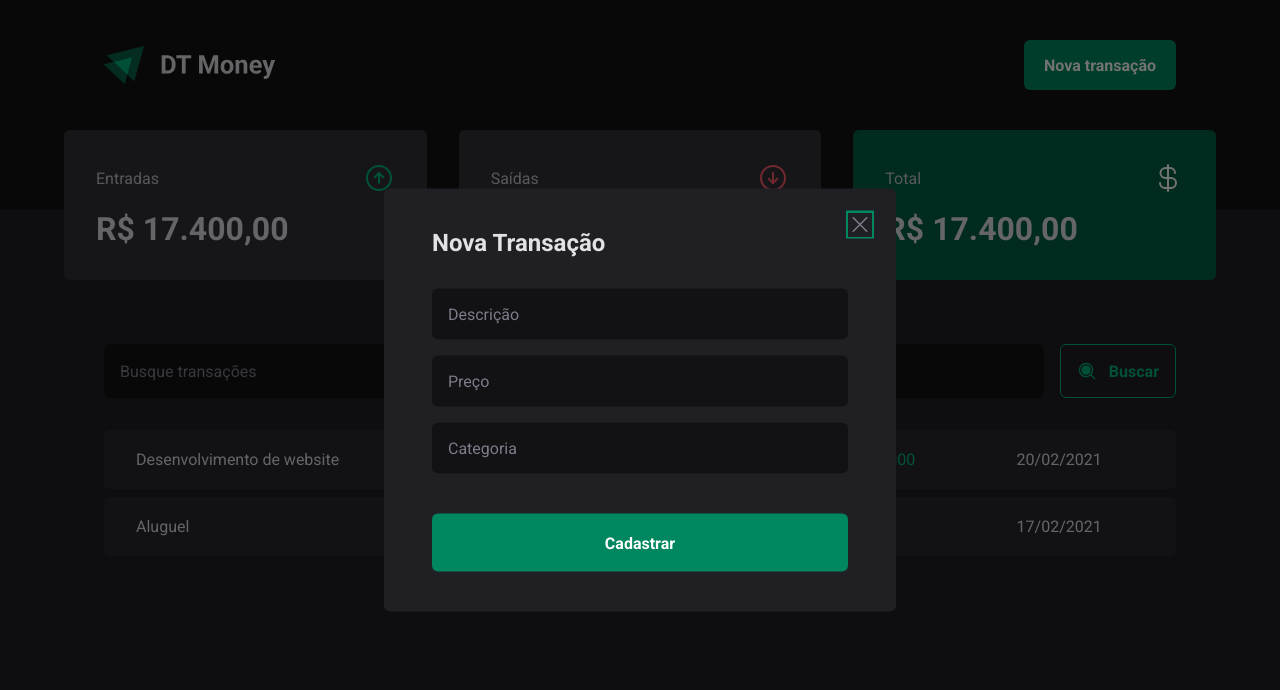
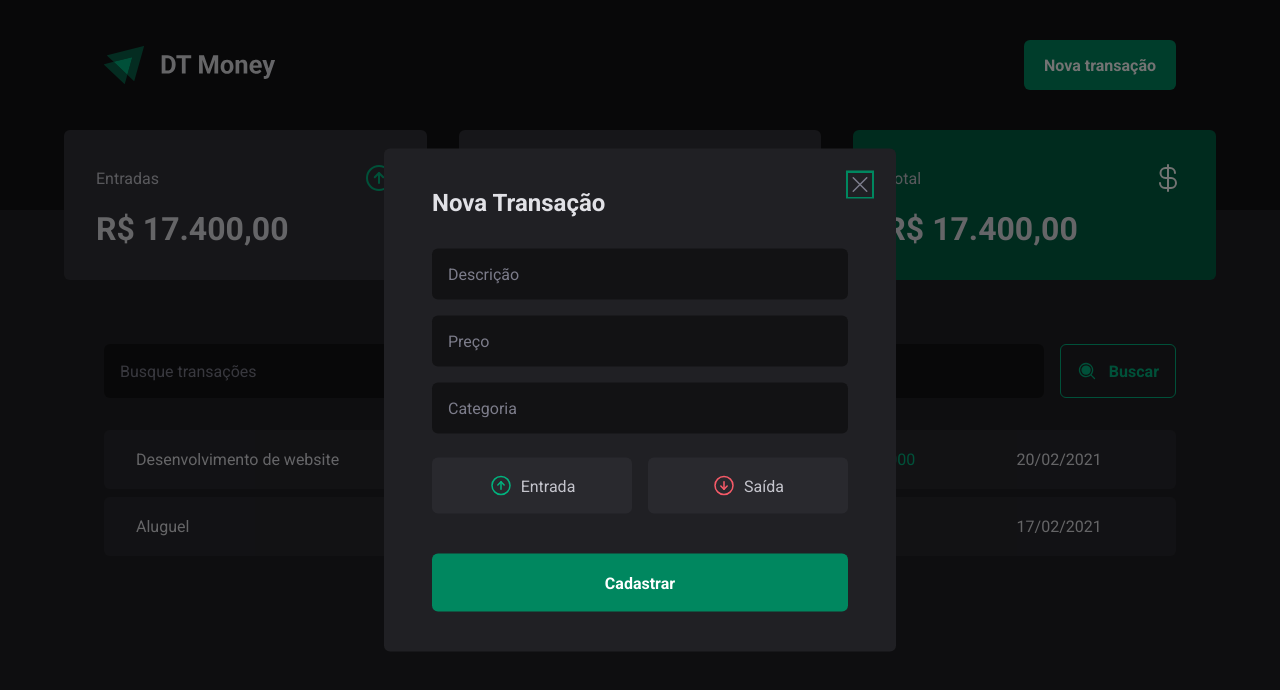
Before and after one commit to ssisaias/dtmoney, a React (Vite) app: page / in a window 1280 px wide. Both pictures are taken after a click on the button "Nova transação". Shown: the top 690 px of the page. Built offline with nearby package versions, Linux system fonts and the light colour scheme.

Commit message:
Adds income and outcome selection buttons in modal

```diff
--- a/src/components/NewTransactionModal/index.tsx
+++ b/src/components/NewTransactionModal/index.tsx
@@ -1,6 +1,12 @@
 import * as Dialog from "@radix-ui/react-dialog";
-import { CloseButon, Content, Overlay } from "./styles";
-import { X } from "phosphor-react";
+import {
+  CloseButon,
+  Content,
+  Overlay,
+  TransactionType,
+  TransactionTypeButton,
+} from "./styles";
+import { ArrowCircleDown, ArrowCircleUp, X } from "phosphor-react";
 
 export function NewTransactionModal() {
   return (
@@ -17,6 +23,17 @@
           <input type="text" placeholder="Descrição" required />
           <input type="number" placeholder="Preço" required />
           <input type="text" placeholder="Categoria" required />
+
+          <TransactionType>
+            <TransactionTypeButton variant="income">
+              <ArrowCircleUp size={24} />
+              Entrada
+            </TransactionTypeButton>
+            <TransactionTypeButton variant="outcome">
+              <ArrowCircleDown size={24} />
+              Saída
+            </TransactionTypeButton>
+          </TransactionType>
           <button type="submit">Cadastrar</button>
         </form>
       </Content>
--- a/src/components/NewTransactionModal/styles.ts
+++ b/src/components/NewTransactionModal/styles.ts
@@ -67,3 +67,34 @@
   cursor: pointer;
   color: ${(props) => props.theme["gray-500"]};
 `;
+
+export const TransactionType = styled.div`
+  display: grid;
+  grid-template-columns: repeat(2, 1fr);
+  gap: 1rem;
+  margin-top: 0.5rem;
+`;
+
+interface TransactionTypeButtonProps {
+  variant: "income" | "outcome";
+}
+
+export const TransactionTypeButton = styled.button<TransactionTypeButtonProps>`
+  background: ${(props) => props.theme["gray-700"]};
+  padding: 1rem;
+  display: flex;
+  align-items: center;
+  justify-content: center;
+  gap: 0.5rem;
+  border-radius: 6px;
+  cursor: pointer;
+  border: 0;
+  color: ${(props) => props.theme["gray-300"]};
+
+  svg {
+    color: ${(props) =>
+      props.variant === "income"
+        ? props.theme["green-300"]
+        : props.theme["red-300"]};
+  }
+`;
```
